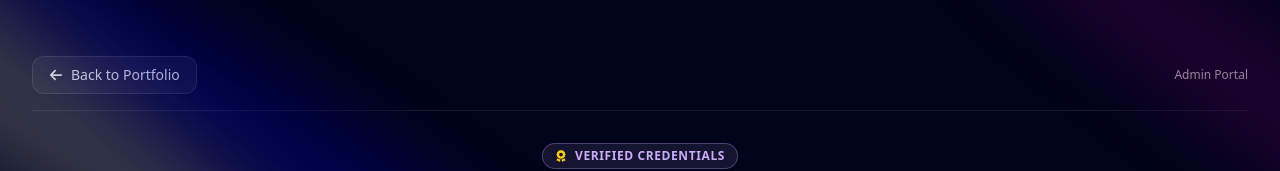
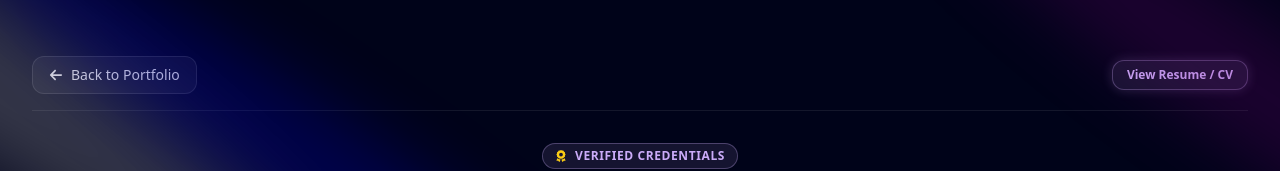
Before and after one commit to Anjaliavv51/prt, a Next.js app: page /certificates in a window 1280 px wide. Shown: the top 171 px of the page. Built offline with nearby package versions, Linux system fonts and the light colour scheme.

Commit message:
feat: add NLP topics, update badge to Click, and replace login link with Resume link

```diff
--- a/components/Footer.tsx
+++ b/components/Footer.tsx
@@ -1,5 +1,4 @@
 /* eslint-disable @next/next/no-img-element */
-import Link from "next/link";
 import { FaLocationArrow, FaInstagram } from "react-icons/fa6";
 import { socialMedia as defaultSocialMedia } from "@/data";
 import MagicButton from "./MagicButton";
@@ -63,13 +62,15 @@ const Footer = ({ email, socialMedia }: FooterProps) => {
           <p className="md:text-base text-sm md:font-normal font-light">
             Copyright © {new Date().getFullYear()} Pavananjali
           </p>
-          <Link
-            href="/admin"
-            className="text-xs text-white-200/40 hover:text-white-200 transition-colors ml-1"
-            title="Admin Login"
+          <a
+            href="https://drive.google.com/file/d/1zY5hGuvC-44b8hQJEn3KXADNNnXyZtI2/view?usp=sharing"
+            target="_blank"
+            rel="noopener noreferrer"
+            className="text-xs text-purple/80 hover:text-purple hover:underline transition-colors ml-1 font-medium"
+            title="View Resume / CV"
           >
-            • Admin
-          </Link>
+            • View Resume / CV
+          </a>
         </div>
 
         <div className="flex items-center md:gap-3 gap-6">
--- a/components/Hero.tsx
+++ b/components/Hero.tsx
@@ -175,7 +175,7 @@ const Hero = ({ data }: HeroProps) => {
                   </span>
 
                   <span className="hidden sm:inline-flex items-center gap-1 px-2 py-0.5 rounded-full bg-purple/20 text-purple text-[10px] uppercase font-bold border border-purple/30">
-                    <FaComments className="text-[10px]" /> AI & Chat
+                    <FaComments className="text-[10px]" /> Click
                   </span>
 
                   <FaArrowRight className="text-xs text-purple group-hover:translate-x-1 transition-transform" />
@@ -297,6 +297,13 @@ const Hero = ({ data }: HeroProps) => {
                 </p>
                 <div className="flex flex-wrap gap-2">
                   {[
+                    "Attention is All You Need",
+                    "Encoder-Decoder",
+                    "GPT",
+                    "BERT",
+                    "LSTM",
+                    "RNN",
+                    "GRU",
                     "Transformer Attention Mechanisms",
                     "EEG Cross-Frequency Graph Networks",
                     "Heart Disease Machine Learning",
--- a/components/certificates/CertificatesClient.tsx
+++ b/components/certificates/CertificatesClient.tsx
@@ -91,12 +91,14 @@ export default function CertificatesClient({
         </Link>
 
         <div className="flex items-center gap-3">
-          <Link
-            href="/admin"
-            className="text-xs text-neutral-400 hover:text-purple transition-colors"
+          <a
+            href="https://drive.google.com/file/d/1zY5hGuvC-44b8hQJEn3KXADNNnXyZtI2/view?usp=sharing"
+            target="_blank"
+            rel="noopener noreferrer"
+            className="inline-flex items-center gap-1.5 px-3.5 py-1.5 rounded-xl border border-purple/30 bg-purple/10 text-xs font-semibold text-purple hover:bg-purple/20 transition-all shadow-[0_0_12px_rgba(203,172,249,0.2)]"
           >
-            Admin Portal
-          </Link>
+            <span>View Resume / CV</span>
+          </a>
         </div>
       </header>
 
```
